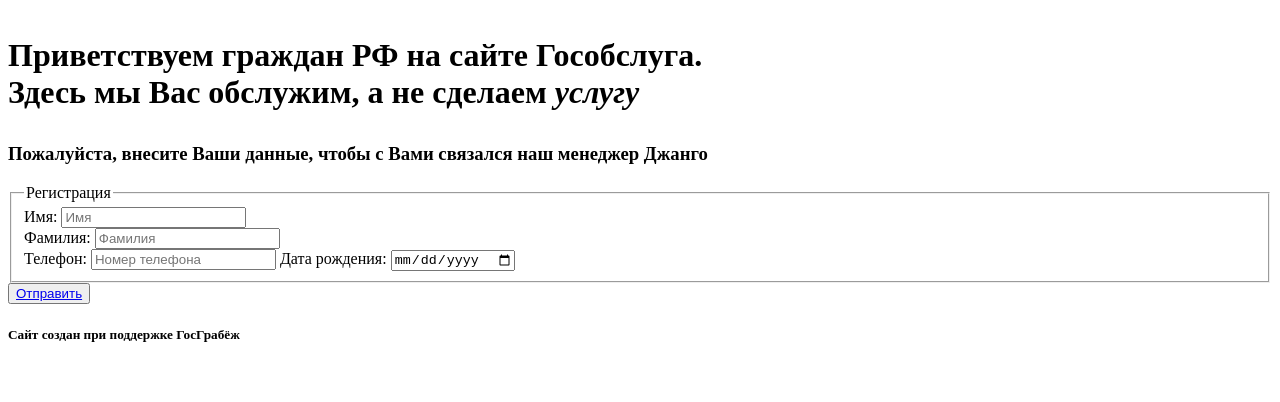
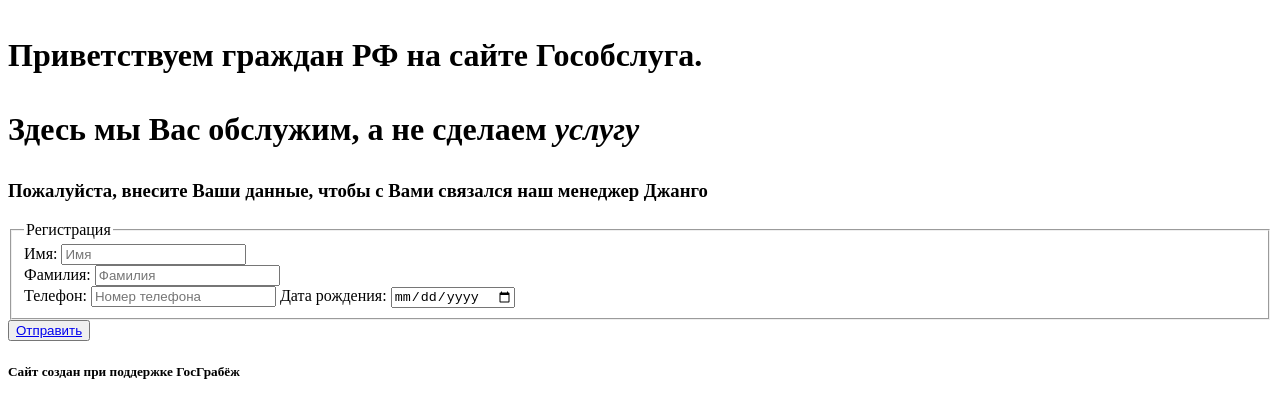
Before and after one commit to OleGre/Olegs, a plain HTML site: page index.html in a window 1280 px wide. Shown: the part 520-922 px from the top of the page. Before the commit the page ends 885 px from the top, so only its background shows below. Drawn offline with Linux system fonts and the light colour scheme.

Commit message:
Update index.html

```diff
--- a/index.html
+++ b/index.html
@@ -4,8 +4,8 @@
     <div>
     <h1>Гособслуга<h1><br>
       <img src="https://OleGre.github.io/Olegs/официант.jpg" width="500" height="400">
-      <p>Приветствуем граждан <strong>РФ</strong> на сайте Гособслуга.<br>
-        Здесь мы Вас <strong>обслужим</strong>, а не сделаем <em>услугу</em></p>
+      <p>Приветствуем граждан <strong>РФ</strong> на сайте Гособслуга.<br><br>
+        Здесь мы Вас обслужим, а не сделаем <em>услугу</em></p>
       </div>
       <div>
         <h3>Пожалуйста, внесите Ваши данные, чтобы с Вами связался наш менеджер Джанго</h3>
```
